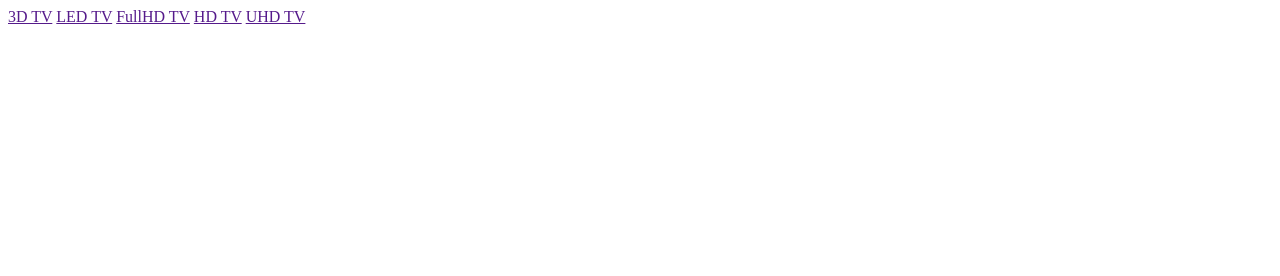
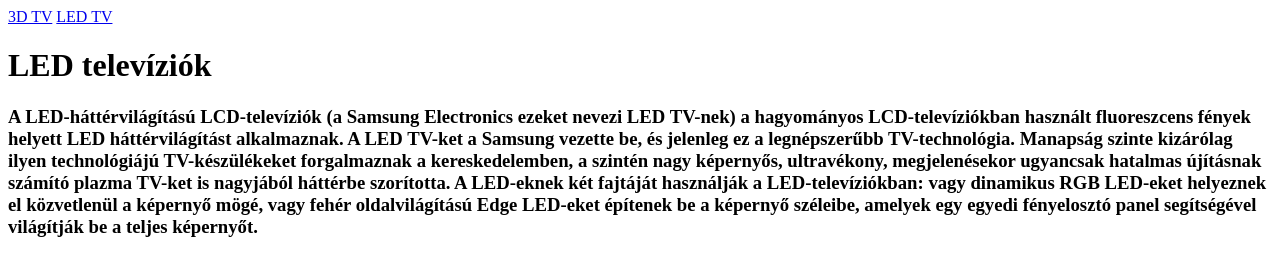
Before and after one commit to Bitkolbasz/Csapatmunka, a plain HTML site: page index.html in a window 1280 px wide. Drawn offline with Linux system fonts and the light colour scheme.

Commit message:
LED Tv leírás

```diff
--- a/index.html
+++ b/index.html
@@ -7,11 +7,16 @@
 </head>
 <body>
     <nav>
-        <a href="">3D TV</a>
-        <a href="">LED TV</a>
-        <a href="">FullHD TV</a>
-        <a href="">HD TV</a>
-        <a href="">UHD TV</a>
+        <a href="#3D TV">3D TV</a>
+        <a href="#LED TV">LED TV</a>
+
     </nav>
+
+    <main id="LED TV">
+        <h1>LED televíziók</h1>
+        <h3>A LED-háttérvilágítású LCD-televíziók (a Samsung Electronics ezeket nevezi LED TV-nek) a hagyományos LCD-televíziókban használt fluoreszcens fények helyett LED háttérvilágítást alkalmaznak. A LED TV-ket a Samsung vezette be, és jelenleg ez a legnépszerűbb TV-technológia. Manapság szinte kizárólag ilyen technológiájú TV-készülékeket forgalmaznak a kereskedelemben, a szintén nagy képernyős, ultravékony, megjelenésekor ugyancsak hatalmas újításnak számító plazma TV-ket is nagyjából háttérbe szorította.
+
+            A LED-eknek két fajtáját használják a LED-televíziókban: vagy dinamikus RGB LED-eket helyeznek el közvetlenül a képernyő mögé, vagy fehér oldalvilágítású Edge LED-eket építenek be a képernyő széleibe, amelyek egy egyedi fényelosztó panel segítségével világítják be a teljes képernyőt.</h3>
+    </main>
 </body>
 </html>
```
